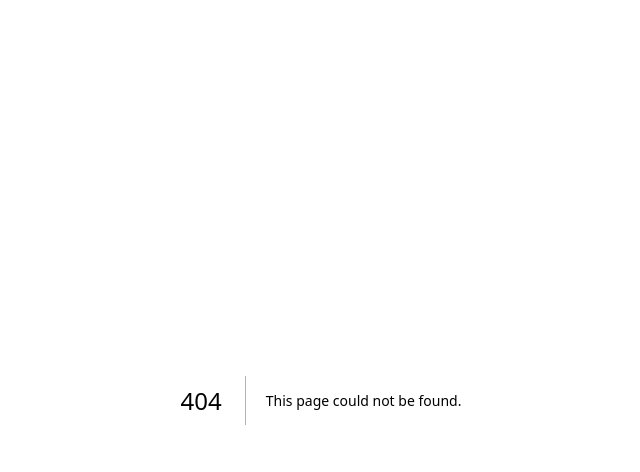
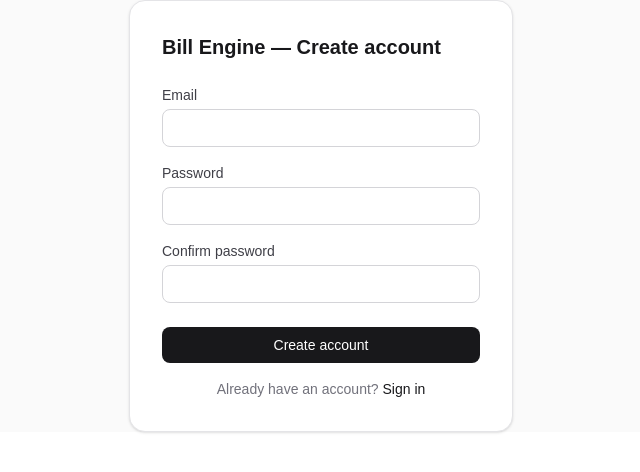
Before and after one commit to Sezzarr/wallapm-bill-engine, a Next.js app: page /signup in a window 1280 px wide. Before the commit this address had no page. Shown: the top 472 px of the page, without its empty margins (319-959 px from the left). Built offline with nearby package versions, Linux system fonts and the light colour scheme; no server answers.

Commit message:
Add signup page and fix middleware for public routes

```diff
--- /dev/null
+++ b/app/signup/actions.ts
@@ -0,0 +1,26 @@
+'use server'
+
+import { redirect } from 'next/navigation'
+import { createServerSupabaseClient } from '@/src/lib/supabase-server'
+
+export async function signup(
+  _prev: { error: string },
+  formData: FormData
+): Promise<{ error: string }> {
+  const email = formData.get('email') as string
+  const password = formData.get('password') as string
+  const confirmPassword = formData.get('confirm_password') as string
+
+  if (password !== confirmPassword) {
+    return { error: 'Passwords do not match' }
+  }
+
+  const supabase = await createServerSupabaseClient()
+  const { error } = await supabase.auth.signUp({ email, password })
+
+  if (error) {
+    return { error: error.message }
+  }
+
+  redirect('/dashboard')
+}
--- /dev/null
+++ b/app/signup/page.tsx
@@ -0,0 +1,98 @@
+'use client'
+
+import { useActionState } from 'react'
+import Link from 'next/link'
+import { signup } from './actions'
+
+const initialState = { error: '' }
+
+export default function SignUpPage() {
+  const [state, formAction, pending] = useActionState(signup, initialState)
+
+  return (
+    <div className="flex min-h-full items-center justify-center bg-zinc-50 dark:bg-black">
+      <div className="w-full max-w-sm rounded-2xl border border-zinc-200 bg-white p-8 shadow-sm dark:border-zinc-800 dark:bg-zinc-900">
+        <h1 className="mb-6 text-xl font-semibold text-zinc-900 dark:text-zinc-50">
+          Bill Engine — Create account
+        </h1>
+
+        <form action={formAction} className="flex flex-col gap-4">
+          <div className="flex flex-col gap-1">
+            <label
+              htmlFor="email"
+              className="text-sm font-medium text-zinc-700 dark:text-zinc-300"
+            >
+              Email
+            </label>
+            <input
+              id="email"
+              name="email"
+              type="email"
+              autoComplete="email"
+              required
+              className="rounded-lg border border-zinc-300 bg-white px-3 py-2 text-sm text-zinc-900 outline-none focus:border-zinc-500 focus:ring-2 focus:ring-zinc-200 dark:border-zinc-700 dark:bg-zinc-800 dark:text-zinc-50 dark:focus:border-zinc-500 dark:focus:ring-zinc-700"
+            />
+          </div>
+
+          <div className="flex flex-col gap-1">
+            <label
+              htmlFor="password"
+              className="text-sm font-medium text-zinc-700 dark:text-zinc-300"
+            >
+              Password
+            </label>
+            <input
+              id="password"
+              name="password"
+              type="password"
+              autoComplete="new-password"
+              required
+              className="rounded-lg border border-zinc-300 bg-white px-3 py-2 text-sm text-zinc-900 outline-none focus:border-zinc-500 focus:ring-2 focus:ring-zinc-200 dark:border-zinc-700 dark:bg-zinc-800 dark:text-zinc-50 dark:focus:border-zinc-500 dark:focus:ring-zinc-700"
+            />
+          </div>
+
+          <div className="flex flex-col gap-1">
+            <label
+              htmlFor="confirm_password"
+              className="text-sm font-medium text-zinc-700 dark:text-zinc-300"
+            >
+              Confirm password
+            </label>
+            <input
+              id="confirm_password"
+              name="confirm_password"
+              type="password"
+              autoComplete="new-password"
+              required
+              className="rounded-lg border border-zinc-300 bg-white px-3 py-2 text-sm text-zinc-900 outline-none focus:border-zinc-500 focus:ring-2 focus:ring-zinc-200 dark:border-zinc-700 dark:bg-zinc-800 dark:text-zinc-50 dark:focus:border-zinc-500 dark:focus:ring-zinc-700"
+            />
+          </div>
+
+          {state.error && (
+            <p className="text-sm text-red-600 dark:text-red-400">
+              {state.error}
+            </p>
+          )}
+
+          <button
+            type="submit"
+            disabled={pending}
+            className="mt-2 rounded-lg bg-zinc-900 px-4 py-2 text-sm font-medium text-white transition-colors hover:bg-zinc-700 disabled:opacity-50 dark:bg-zinc-50 dark:text-zinc-900 dark:hover:bg-zinc-200"
+          >
+            {pending ? 'Creating account…' : 'Create account'}
+          </button>
+        </form>
+
+        <p className="mt-4 text-center text-sm text-zinc-500 dark:text-zinc-400">
+          Already have an account?{' '}
+          <Link
+            href="/login"
+            className="font-medium text-zinc-900 underline-offset-4 hover:underline dark:text-zinc-50"
+          >
+            Sign in
+          </Link>
+        </p>
+      </div>
+    </div>
+  )
+}
--- a/proxy.ts
+++ b/proxy.ts
@@ -41,7 +41,9 @@ export async function proxy(request: NextRequest) {
   const { pathname } = request.nextUrl
 
   const isAuthRoute =
-    pathname.startsWith('/login') || pathname.startsWith('/auth')
+    pathname.startsWith('/login') ||
+    pathname.startsWith('/signup') ||
+    pathname.startsWith('/auth')
 
   if (!user && !isAuthRoute) {
     const url = request.nextUrl.clone()
@@ -49,7 +51,7 @@ export async function proxy(request: NextRequest) {
     return NextResponse.redirect(url)
   }
 
-  if (user && pathname === '/login') {
+  if (user && (pathname === '/login' || pathname === '/signup')) {
     const url = request.nextUrl.clone()
     url.pathname = '/'
     return NextResponse.redirect(url)
```
